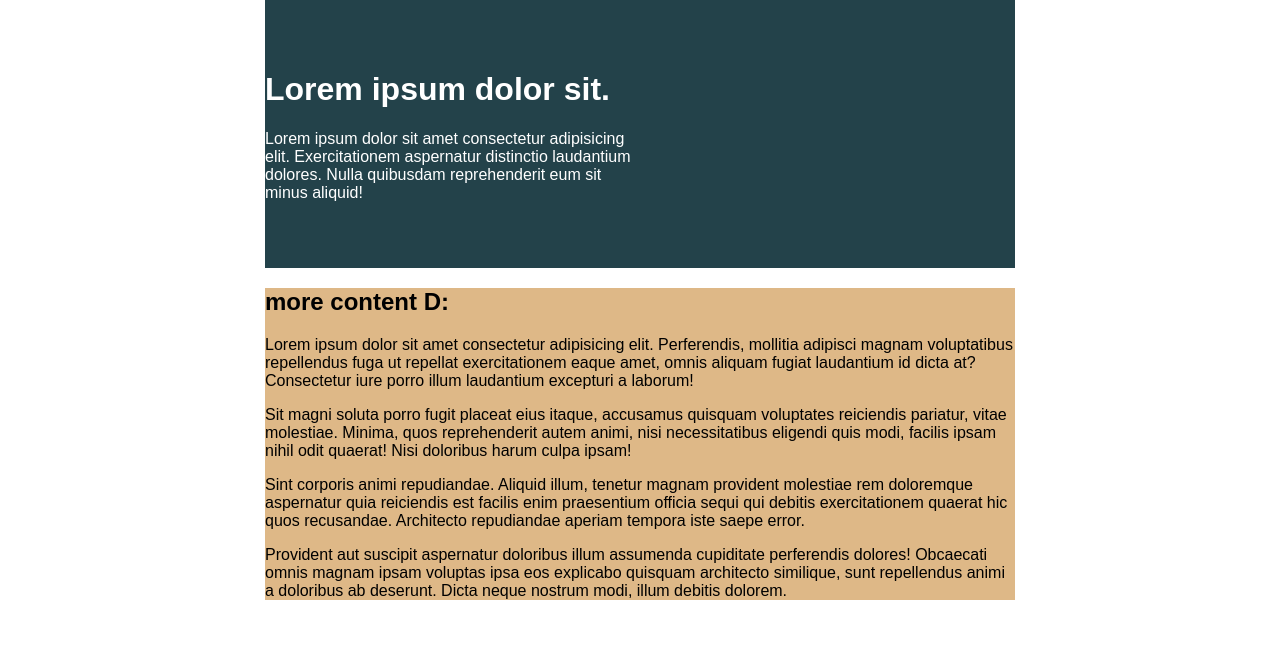
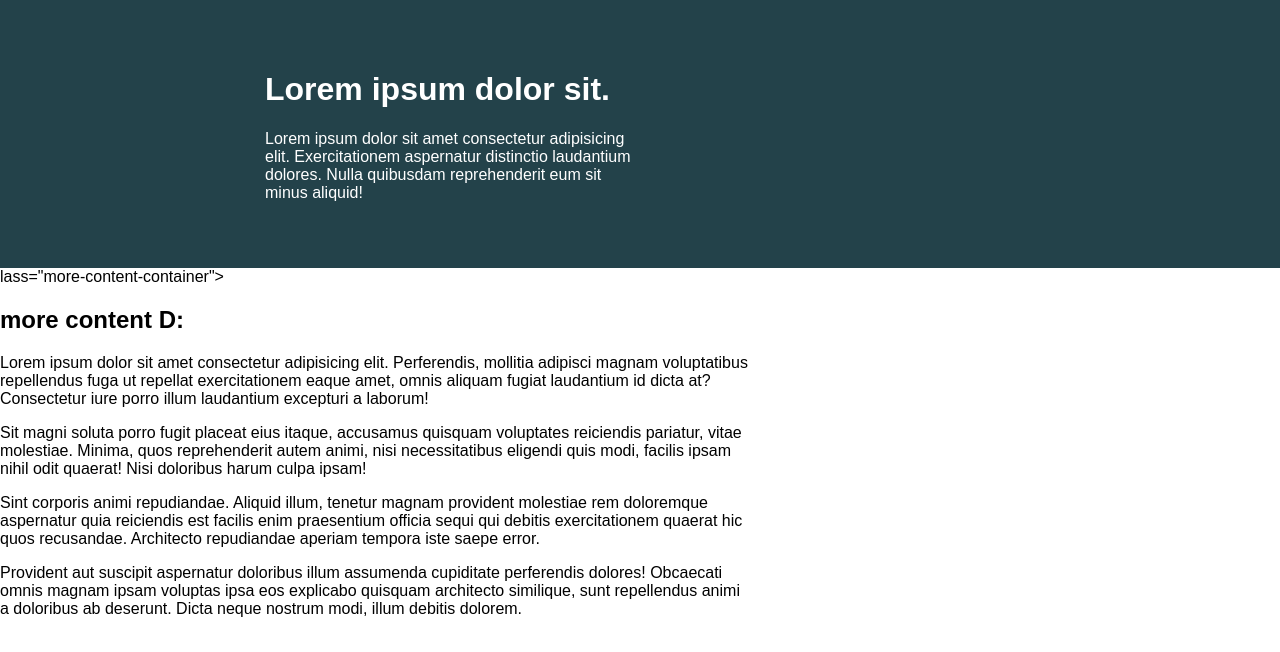
Before and after one commit to Makkatlahi/conquering-responsive-layout, a plain HTML site: page challenge-2/challenge2.html in a window 1280 px wide. Drawn offline with Linux system fonts and the light colour scheme.

Commit message:
Refactor layout structure by adding a wrapper div and adjusting CSS for consistent background styling

```diff
--- a/challenge-2/challenge2.css
+++ b/challenge-2/challenge2.css
@@ -23,11 +23,15 @@ body {
   font-family: sans-serif;
 }
 
+.wrapper {
+  width: 100%;
+  background: #23424a;
+}
+
 .container {
   width: 80%;
   max-width: 750px;
   margin: 0 auto;
-  background: #23424a;
   color: white;
   padding: 50px 0;
 }
@@ -41,7 +45,6 @@ body {
   width: 80%;
   max-width: 750px;
   margin: 0 auto;
-  background-color: burlywood;
 }
 
 .more-content {
--- a/challenge-2/challenge2.html
+++ b/challenge-2/challenge2.html
@@ -8,8 +8,10 @@
     <link rel="stylesheet" href="challenge2.css" />
   </head>
   <body>
+    <div class="wrapper">
       <div class="container">
         <div class="intro-content">
+
           <h1>Lorem ipsum dolor sit.</h1>
           <p>
             Lorem ipsum dolor sit amet consectetur adipisicing elit.
@@ -18,7 +20,8 @@
           </p>
         </div>
       </div>
-    <div class="more-content-container">
+    </div>
+   lass="more-content-container">
       <div class="more-content">
         <h2>more content D:</h2>
         <p>
```
Lines whose indentation alone changed are shown as unchanged.
